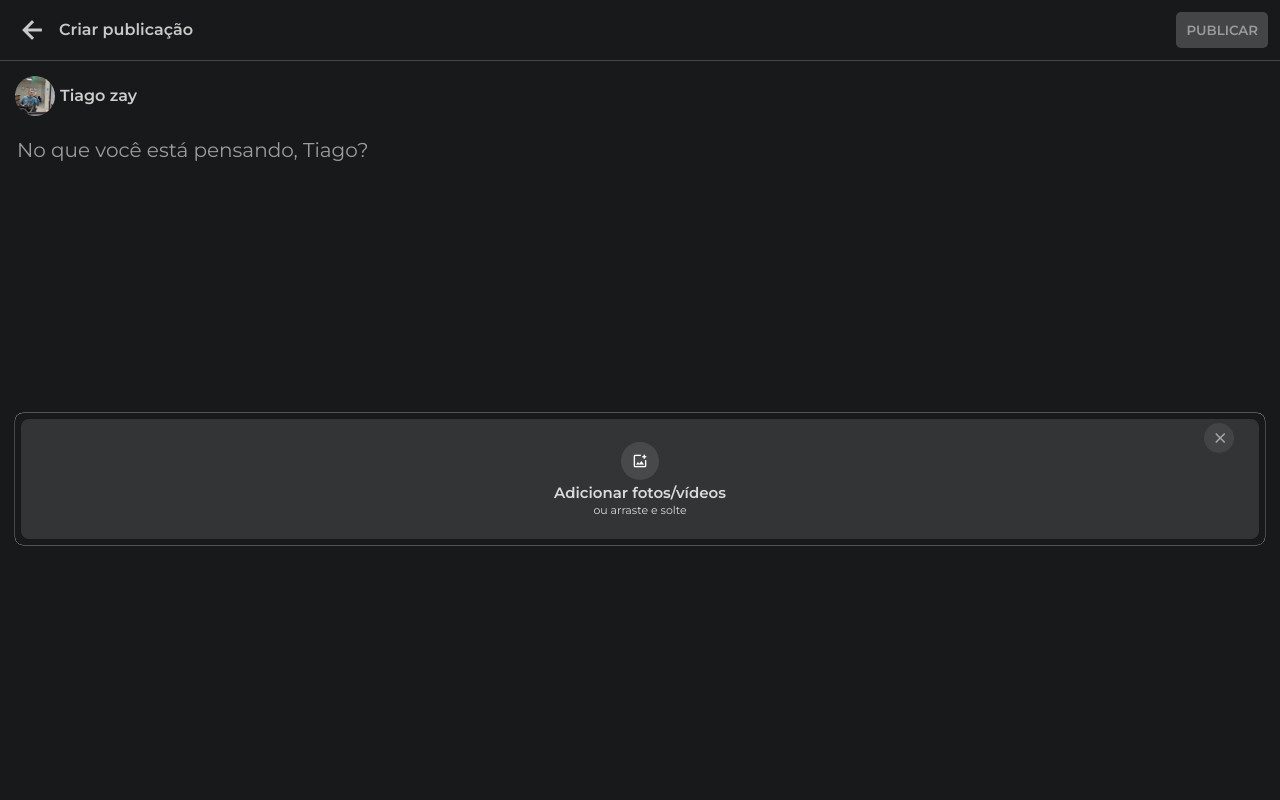
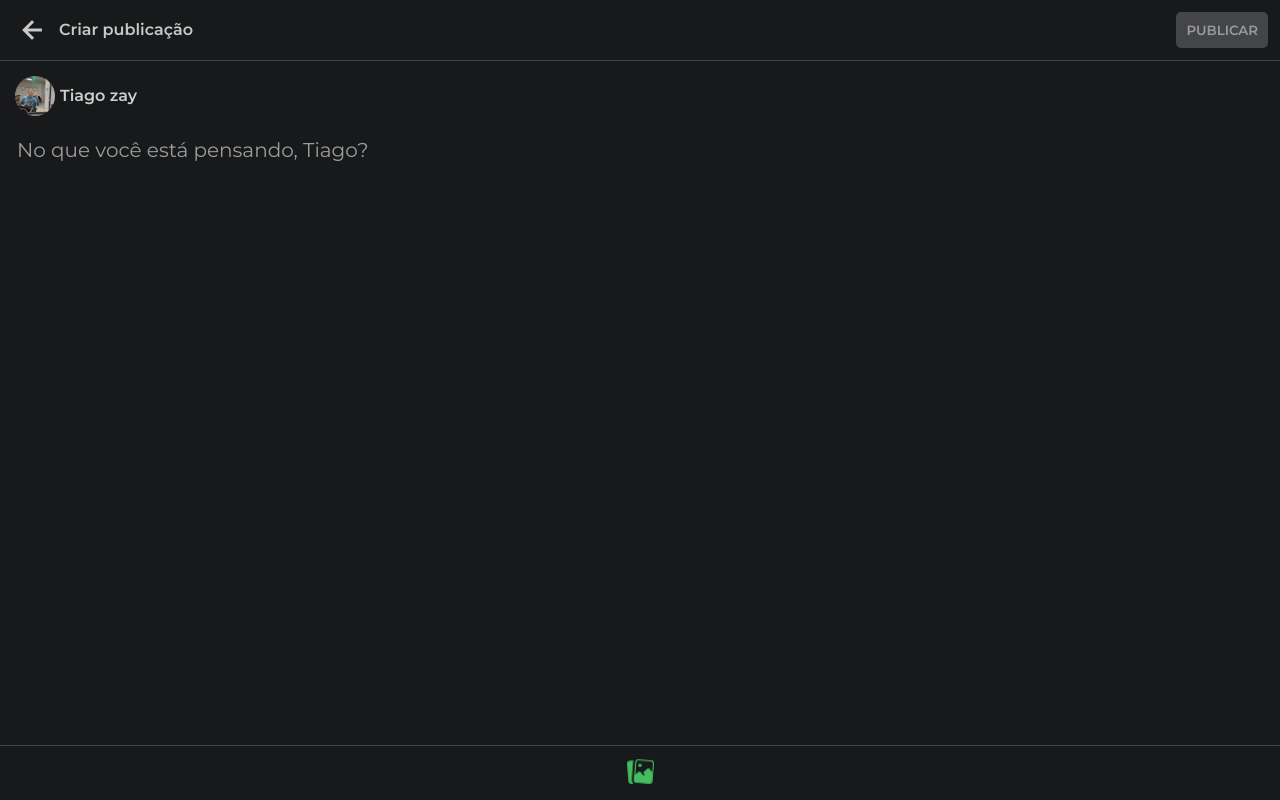
Before and after one commit to tiagozay/zaynet, a React (Create React App) app: page /publicar in a window 1280 px wide. Built offline with nearby package versions, Linux system fonts and the light colour scheme.

Commit message:
Ajuste
Signed-off-by: Tiago zay <tiagozay@gmail.com>

```diff
--- a/src/pages/PublicarMobile/index.tsx
+++ b/src/pages/PublicarMobile/index.tsx
@@ -11,7 +11,7 @@ export default function PublicarMobile() {
     const [indicadorAlgumTextoDigitado, setIndicadorAlgumTextoDigitado] = useState(false);
     const [indicadorAlgumaMidiaSelecionada, setIndicadorAlgumaMidiaSelecionada] = useState(false);
 
-    const [indicadorInputImagensEVideosAberto, setIndicadorInputImagensEVideosAberto] = useState(true);
+    const [indicadorInputImagensEVideosAberto, setIndicadorInputImagensEVideosAberto] = useState(false);
 
     const [textoDigitado, setTextoDigitado] = useState<string | null>(null);
     const [arquivosSelecionados, setArquivosSelecionados] = useState<FileList | null>(null);
```
